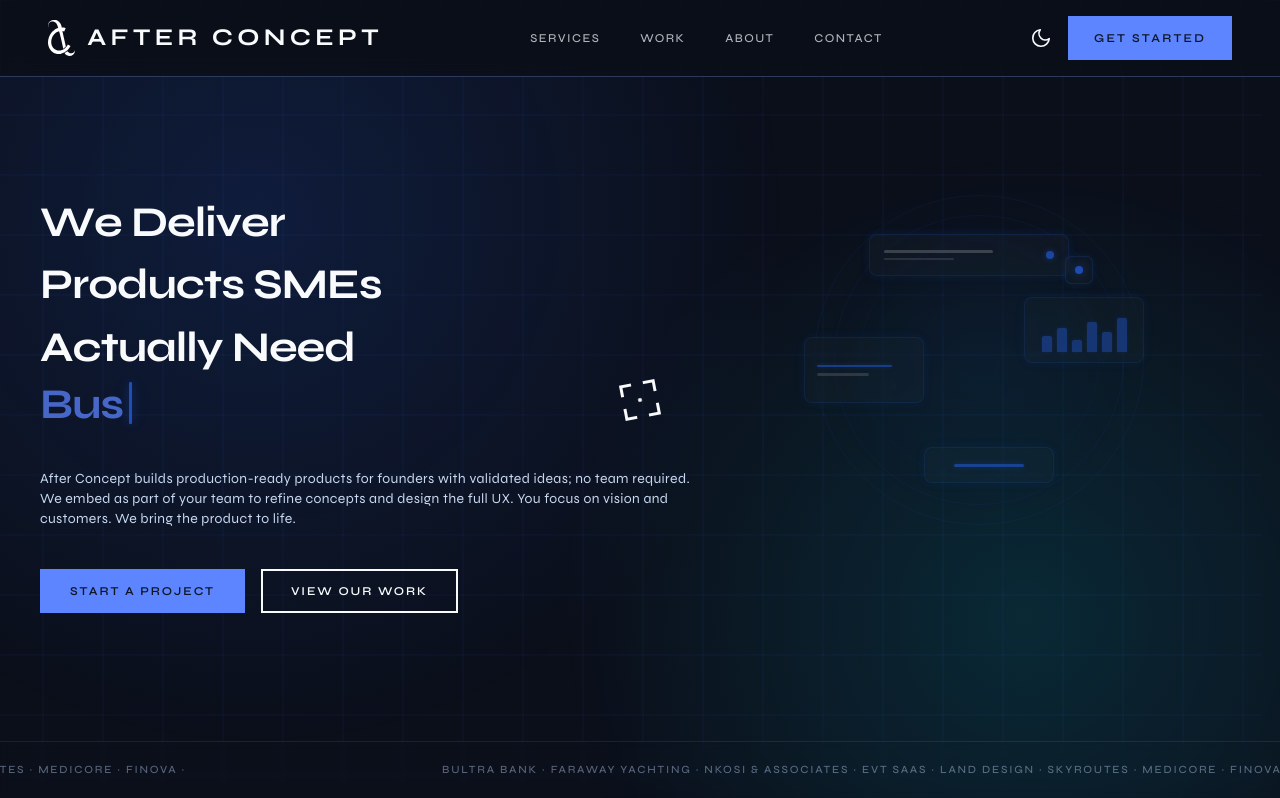
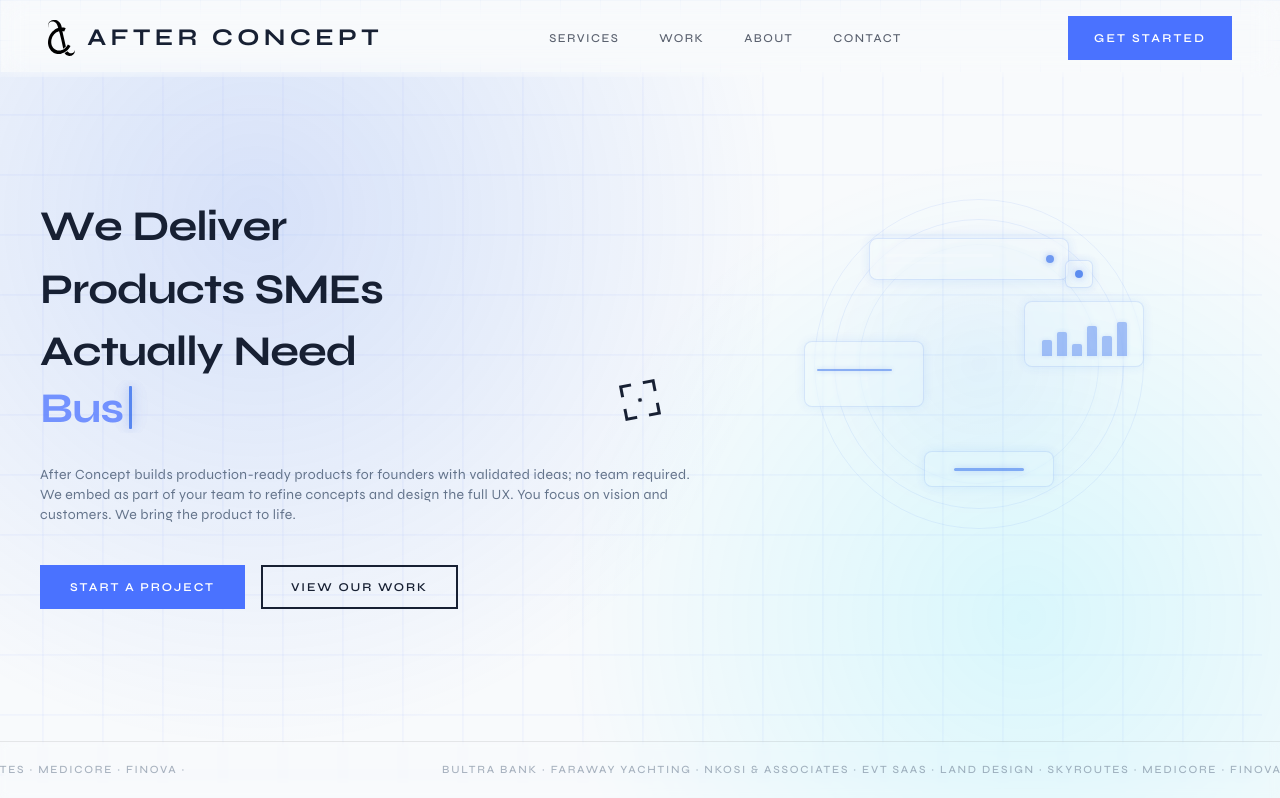
Before and after one commit to uzairr/after-concept-website, a Next.js app: page / in a window 1280 px wide. Shown: the top 798 px of the page. Built offline with nearby package versions, Linux system fonts and the light colour scheme.

Commit message:
Update layout, header, hero section, and magnetic button

```diff
--- a/app/layout.tsx
+++ b/app/layout.tsx
@@ -2,7 +2,6 @@ import type { Metadata } from "next";
 import { Syne, JetBrains_Mono } from "next/font/google";
 import { Header } from "@/components/layout/Header";
 import Footer from "@/components/layout/Footer";
-import { themeInitScript } from "@/lib/theme-init";
 import "./globals.css";
 
 import { NoiseOverlay } from "@/components/ui/NoiseOverlay";
@@ -75,10 +74,9 @@ export default function RootLayout({
     <html
       lang="en"
       className={`${syne.variable} ${jetbrains.variable}`}
-      suppressHydrationWarning
+      data-theme="light"
     >
       <head>
-        <script dangerouslySetInnerHTML={{ __html: themeInitScript }} />
       </head>
       <body className="flex min-h-screen flex-col bg-page overflow-x-hidden">
         <TargetCursor targetSelector="a, button" cursorColor="var(--color-primary-text)" cursorColorOnTarget="var(--color-accent)" />
--- a/components/layout/Header.tsx
+++ b/components/layout/Header.tsx
@@ -5,13 +5,11 @@ import Link from "next/link";
 import { usePathname } from "next/navigation";
 import { AnimatePresence, motion, useMotionValueEvent, useScroll } from "framer-motion";
 import { HeaderBrand } from "@/components/layout/HeaderBrand";
-import { ThemeToggle } from "@/components/ThemeToggle";
 import {
   headerCta,
   headerNavDesktop,
   headerNavMobile,
 } from "@/lib/header-nav";
-import { useResolvedTheme } from "@/lib/useResolvedTheme";
 import { agency, social } from "@/lib/siteContent";
 import { FaLinkedinIn, FaInstagram, FaFacebook } from "react-icons/fa";
 
@@ -27,7 +25,7 @@ function isActivePath(pathname: string, href: string) {
 export function Header() {
   const [mobileOpen, setMobileOpen] = useState(false);
   const [isScrolled, setIsScrolled] = useState(false);
-  const resolvedTheme = useResolvedTheme();
+  const resolvedTheme = "light";
   const { scrollY } = useScroll();
   const pathname = usePathname();
 
@@ -92,7 +90,6 @@ export function Header() {
             </div>
 
             <div className="hidden items-center gap-4 lg:flex">
-              <ThemeToggle />
               <Link
                 href={headerCta.href}
                 className="cta-sharp px-6 py-3 text-xs font-semibold uppercase tracking-[0.18em] no-underline"
@@ -102,7 +99,6 @@ export function Header() {
             </div>
 
             <div className="flex items-center gap-2 lg:hidden">
-              <ThemeToggle />
               <button
                 type="button"
                 className="site-header-nav-link inline-flex items-center justify-center border-2 border-line-strong p-2"
--- a/components/sections/HeroSection.tsx
+++ b/components/sections/HeroSection.tsx
@@ -148,13 +148,15 @@ export function HeroSection() {
                 >
                   <span className="flex flex-col gap-3 sm:gap-4 min-[1920px]:gap-5 min-[2560px]:gap-6 text-left">
                     {headlineLines.map((line, lineIndex) => (
-                      <span key={`headline-line-${lineIndex}`} className="block break-words text-left">
-                        {line.split("").map((char, charIndex) => (
+                      <span key={`headline-line-${lineIndex}`} className="flex flex-wrap text-left" style={{ columnGap: "0.25em" }}>
+                        {line.split(" ").map((word, wordIndex) => (
+                          <span key={`headline-line-${lineIndex}-word-${wordIndex}`} className="inline-flex whitespace-nowrap">
+                            {word.split("").map((char, charIndex) => (
                               <motion.span
-                            key={`headline-line-${lineIndex}-char-${charIndex}`}
+                                key={`headline-line-${lineIndex}-word-${wordIndex}-char-${charIndex}`}
                                 variants={reducedMotion ? undefined : charItem}
                                 transition={{ duration: motionDuration ?? 0.45, ease: "easeOut" }}
-                            className="inline-block whitespace-pre text-left"
+                                className="inline-block"
                               >
                                 {char}
                               </motion.span>
@@ -162,15 +164,17 @@ export function HeroSection() {
                           </span>
                         ))}
                       </span>
+                    ))}
+                  </span>
 
-                  <span className="relative mt-0.5 block shrink-0 min-h-[2.5em] overflow-hidden text-theme-accent leading-[1.12] text-left sm:mt-1 sm:min-h-[1.45em] min-[1920px]:min-h-[1.5em] min-[2560px]:min-h-[1.55em]">
+                  <span className="relative mt-0.5 block shrink-0 overflow-hidden text-theme-accent leading-[1.12] text-left sm:mt-1">
                     {reducedMotion ? (
                       <span className="block text-left">{rotatingWord}</span>
                     ) : (
                       <AnimatePresence mode="wait">
                         <motion.span
                           key={rotatingWord}
-                          className="absolute left-0 top-0 whitespace-nowrap text-left"
+                          className="inline-block text-left"
                           initial={{ opacity: 0 }}
                           animate={{ opacity: 1 }}
                           exit={{ opacity: 0 }}
--- a/components/ui/MagneticButton.tsx
+++ b/components/ui/MagneticButton.tsx
@@ -1,7 +1,6 @@
 "use client";
 
-import { useRef, useState } from "react";
-import { motion } from "framer-motion";
+
 
 export function MagneticButton({
   children,
@@ -10,38 +9,9 @@ export function MagneticButton({
   children: React.ReactNode;
   className?: string;
 }) {
-  const ref = useRef<HTMLDivElement>(null);
-  const [position, setPosition] = useState({ x: 0, y: 0 });
-
-  const handleMouse = (e: React.MouseEvent<HTMLDivElement>) => {
-    if (!ref.current) return;
-    const { clientX, clientY } = e;
-    // Get the bounding rect of the STATIC wrapper, not the moving child
-    const { height, width, left, top } = ref.current.getBoundingClientRect();
-
-    const middleX = clientX - (left + width / 2);
-    const middleY = clientY - (top + height / 2);
-
-    setPosition({ x: middleX * 0.35, y: middleY * 0.35 });
-  };
-
-  const reset = () => {
-    setPosition({ x: 0, y: 0 });
-  };
-
   return (
-    <div
-      ref={ref}
-      onMouseMove={handleMouse}
-      onMouseLeave={reset}
-      className={`inline-block ${className}`}
-    >
-      <motion.div
-        animate={{ x: position.x, y: position.y }}
-        transition={{ type: "spring", stiffness: 150, damping: 15, mass: 0.1 }}
-      >
-        {children}
-      </motion.div>
+    <div className={`inline-block ${className}`}>
+      {children}
     </div>
   );
 }
```
Lines whose indentation alone changed are shown as unchanged.
